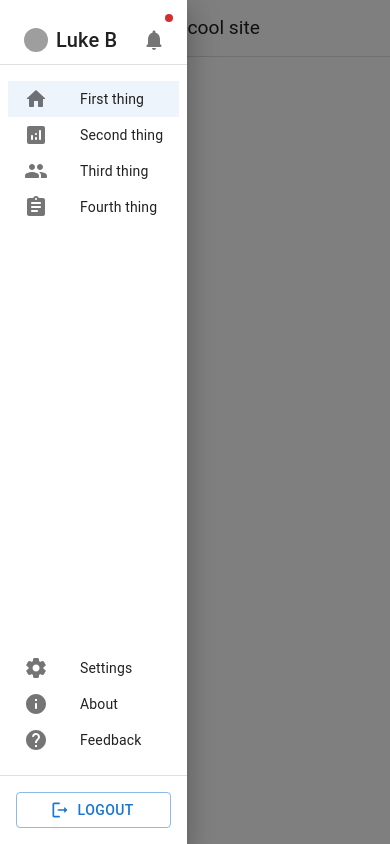
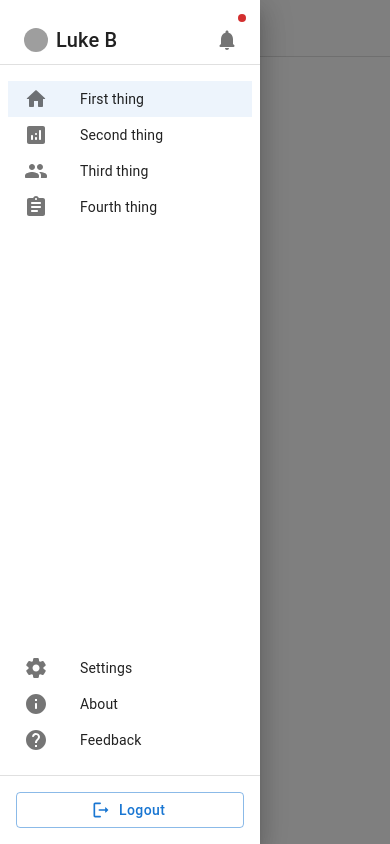
Before and after one commit to lukeblazing/audiiio, a React app in the folder Client/: page / in a window 390 px wide. Both pictures are taken after a click on the button "menu". Built offline with nearby package versions, Linux system fonts and the light colour scheme; grey boxes are pictures that could not be loaded.

Commit message:
Update SideMenuMobile.js

```diff
--- a/Client/src/components/SideMenuMobile.js
+++ b/Client/src/components/SideMenuMobile.js
@@ -57,7 +57,16 @@ function SideMenuMobile({ open, toggleDrawer }) {
           <Divider />
         </Stack>
         <Stack sx={{ p: 2 }}>
-          <Button variant="outlined" fullWidth startIcon={<LogoutRoundedIcon />}>
+          <Button
+            variant="outlined"
+            fullWidth
+            startIcon={<LogoutRoundedIcon />}
+            sx={{
+              paddingLeft: { xs: '20vw', sm: '15vw', md: '100px' }, // Use viewport width (vw) on smaller screens, pixel-based for larger screens
+              paddingRight: { xs: '20vw', sm: '15vw', md: '100px' },
+              textTransform: 'none',
+            }}
+          >
             Logout
           </Button>
         </Stack>
```
